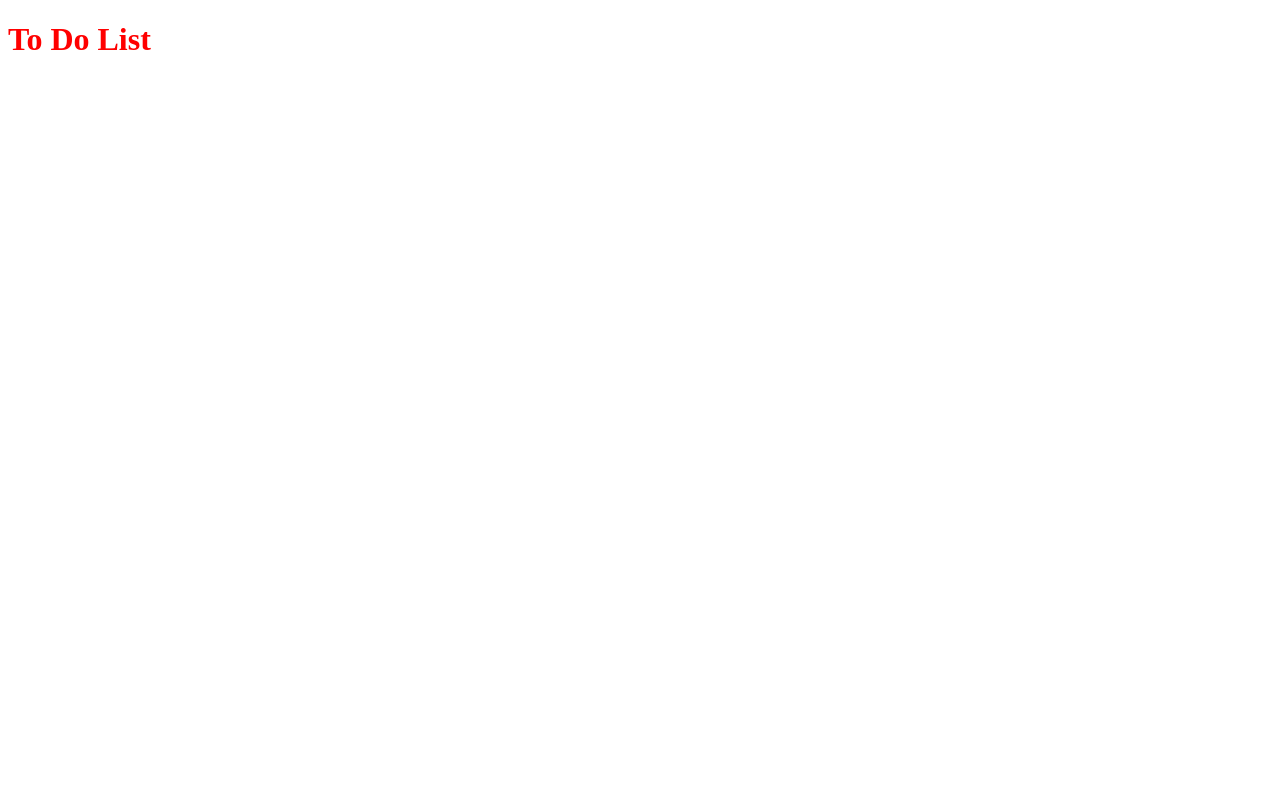
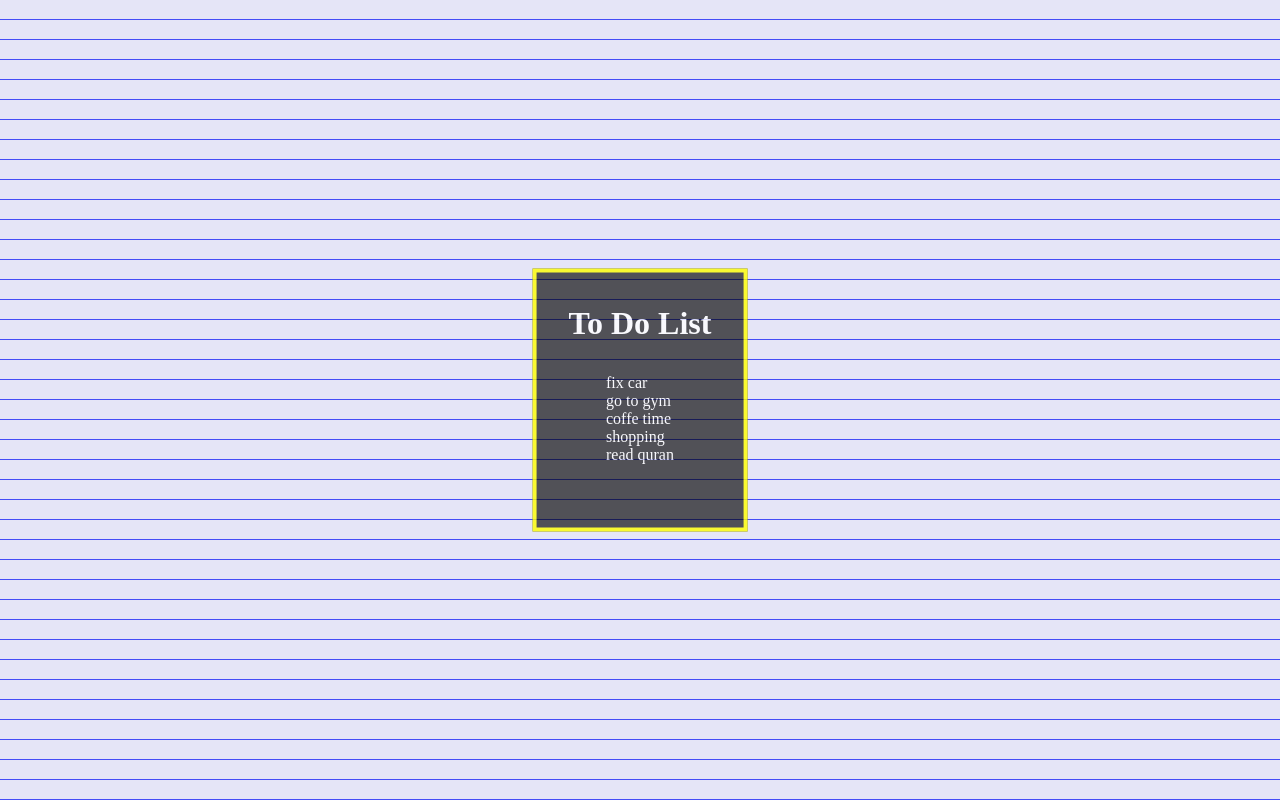
Before and after one commit to maenkhraisha/To-Do-List, a website built with webpack: page src/index.html in a window 1280 px wide. Built offline with nearby package versions, Linux system fonts and the light colour scheme.

Commit message:
display a list of to do array

```diff
--- a/src/index.html
+++ b/src/index.html
@@ -8,7 +8,11 @@
 </head>
 
 <body>
-    <h1>To Do List</h1>
+    <div class="container">
+        <h1>To Do List</h1>
+        <ul class="list"></ul>
+    </div>
+
 </body>
 
 </html>
--- a/src/index.js
+++ b/src/index.js
@@ -1 +1,7 @@
 import './style.css';
+import list from './module/do-object.js';
+import Dom from './module/Dom-Func.js';
+
+list.getList().forEach((element) => {
+  Dom.creatElements(element.description);
+});
--- /dev/null
+++ b/src/module/Dom-Func.js
@@ -0,0 +1,9 @@
+const parentUL = document.querySelector('.list');
+
+const creatElements = (desc) => {
+  const el = document.createElement('p');
+  el.innerText = desc;
+  parentUL.appendChild(el);
+};
+
+export default { creatElements };
--- /dev/null
+++ b/src/module/do-object.js
@@ -0,0 +1,34 @@
+let doList = [
+  {
+    description: 'fix car',
+    completed: true,
+    index: 1,
+  },
+  {
+    description: 'go to gym',
+    completed: true,
+    index: 2,
+  },
+  {
+    description: 'coffe time',
+    completed: true,
+    index: 3,
+  },
+  {
+    description: 'shopping',
+    completed: true,
+    index: 4,
+  },
+  {
+    description: 'read quran',
+    completed: true,
+    index: 5,
+  },
+];
+
+const del = (index) => { doList = doList.filter((e) => e.index !== index); };
+const add = (item) => doList.push(item);
+function getList() {
+  return doList;
+}
+export default { add, getList, del };
--- a/src/style.css
+++ b/src/style.css
@@ -1,3 +1,29 @@
+*{
+  box-sizing: border-box;
+  margin: 0;
+  padding: 0;
+}
 body {
-  color: red;
+  background-color: #e5e5f7;
+  opacity: 0.8;
+  background-size: 20px 20px;
+  background-image:  repeating-linear-gradient(0deg, #444cf7, #444cf7 1px, #e5e5f7 1px, #e5e5f7);}
+
+.container {
+  display: flex;
+  position: absolute;
+  top: 50%;
+  left: 50%;
+  transform: translate(-50%,-50%);
+  flex-direction: column;
+  justify-content: center;
+  align-items: center;
+  border: 4px solid yellow ;
+  padding: 2rem;
+  background: rgba(0, 0, 0, 0.808);
+  color: white;
 }
+
+.list{
+  padding: 2rem;
+}
```
